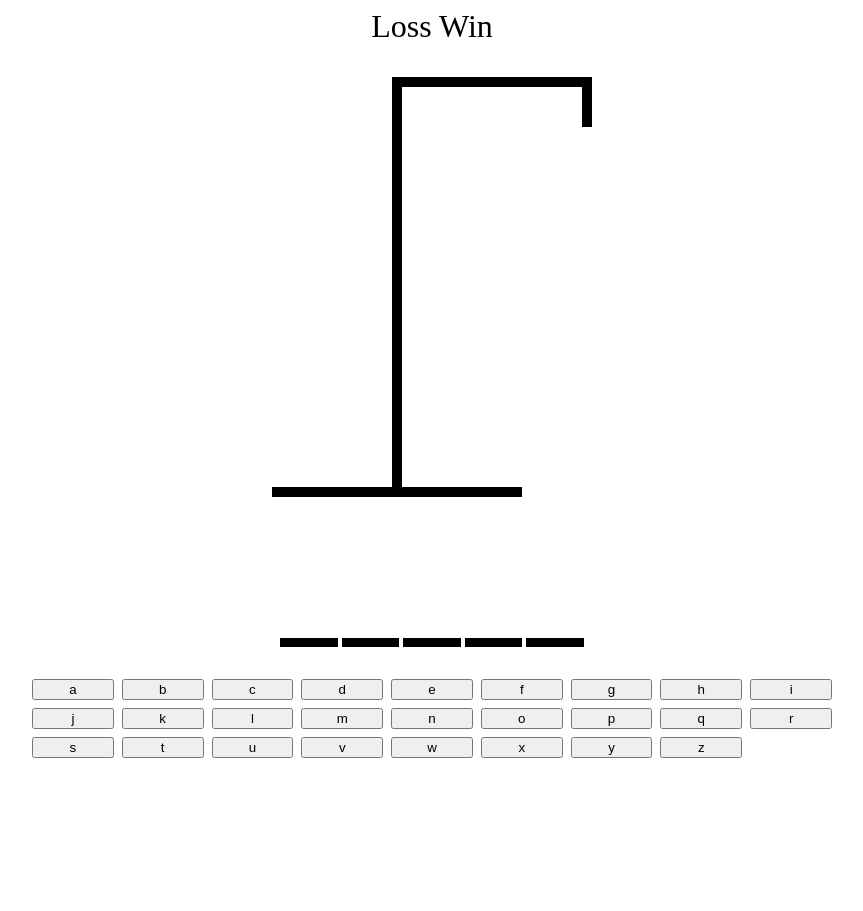
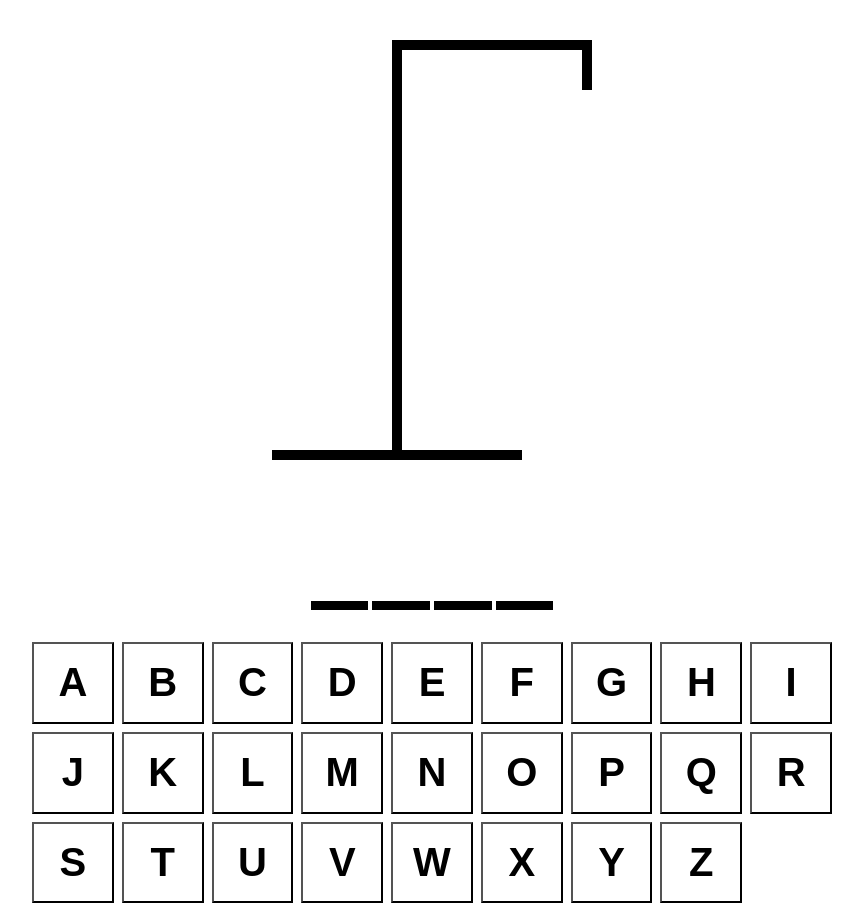
Before and after one commit to ritagujar/learning-typescript, a React (Vite) app in the folder hangman/: page / in a window 1280 px wide. Shown: the whole page, without its empty margins (208-1071 px from the left). Before the commit the page ends 800 px from the top, so only its background shows below. Built offline with nearby package versions, Linux system fonts and the light colour scheme.

Commit message:
Completed the game

```diff
--- a/hangman/src/App.tsx
+++ b/hangman/src/App.tsx
@@ -1,20 +1,68 @@
-import { useState } from "react";
+import { useCallback, useEffect, useState } from "react";
 import words from "./wordList.json";
 import HangmanDrawing from "./HangmanDrawing";
 import HangmanWords from "./HangmanWords";
 import Keyboard from "./Keyboard";
 
+function getWord() {
+  return words[Math.floor(Math.random() * words.length)];
+}
+
 function App() {
-  const [wordToGuess, setWordToGuess] = useState(() => {
-    return words[Math.floor(Math.random() * words.length)];
-  });
+  const [wordToGuess, setWordToGuess] = useState(getWord);
+  const [guessedLetters, setGuessedLetters] = useState<string[]>([]);
 
-  const [guessedLatters, setGuessedLetters] = useState<string[]>([]);
-  const incorrectLetters = guessedLatters.filter(
+  const incorrectLetters = guessedLetters.filter(
     (letter) => !wordToGuess.includes(letter)
   );
 
-  console.log(wordToGuess);
+  const isLoser = incorrectLetters.length >= 6;
+  const isWinner = wordToGuess
+    .split("")
+    .every((letter) => guessedLetters.includes(letter));
+
+  const addGuessedLetter = useCallback(
+    (letter: string) => {
+      if (guessedLetters.includes(letter) || isLoser || isWinner) return;
+
+      setGuessedLetters((currentLetters) => [...currentLetters, letter]);
+    },
+    [guessedLetters, isWinner, isLoser]
+  );
+
+  useEffect(() => {
+    const handler = (e: KeyboardEvent) => {
+      const key = e.key;
+      if (!key.match(/^[a-z]$/)) return;
+
+      e.preventDefault();
+      addGuessedLetter(key);
+    };
+
+    document.addEventListener("keypress", handler);
+
+    return () => {
+      document.removeEventListener("keypress", handler);
+    };
+  }, [guessedLetters]);
+
+  useEffect(() => {
+    const handler = (e: KeyboardEvent) => {
+      const key = e.key;
+      if (key !== "Enter") return;
+
+      e.preventDefault();
+      setGuessedLetters([]);
+      setWordToGuess(getWord());
+    };
+
+    document.addEventListener("keypress", handler);
+
+    return () => {
+      document.removeEventListener("keypress", handler);
+    };
+  }, []);
+
   return (
     <div
       style={{
@@ -26,11 +74,25 @@
         alignItems: "center",
       }}
     >
-      <div style={{ fontSize: "2rem", textAlign: "center" }}>Loss Win</div>
+      <div style={{ fontSize: "2rem", textAlign: "center" }}>
+        {isWinner && "Winner! - Refresh to try again"}
+        {isLoser && "Nice Try - Refresh to try again"}
+      </div>
       <HangmanDrawing numberOfGuesses={incorrectLetters.length} />
-      <HangmanWords guessedLetters={guessedLatters} wordToGuess={wordToGuess} />
+      <HangmanWords
+        reveal={isLoser}
+        guessedLetters={guessedLetters}
+        wordToGuess={wordToGuess}
+      />
       <div style={{ alignSelf: "stretch" }}>
-        <Keyboard />
+        <Keyboard
+          disabled={isWinner || isLoser}
+          activeLetters={guessedLetters.filter((letter) =>
+            wordToGuess.includes(letter)
+          )}
+          inactiveLetters={incorrectLetters}
+          addGuessedLetter={addGuessedLetter}
+        />
       </div>
     </div>
   );
--- a/hangman/src/HangmanWords.tsx
+++ b/hangman/src/HangmanWords.tsx
@@ -3,9 +3,14 @@
 type HangmanWordProps = {
   guessedLetters: string[];
   wordToGuess: string;
+  reveal?: boolean;
 };
 
-function HangmanWords({ guessedLetters, wordToGuess }: HangmanWordProps) {
+function HangmanWords({
+  guessedLetters,
+  wordToGuess,
+  reveal = false,
+}: HangmanWordProps) {
   return (
     <div
       style={{
@@ -21,9 +26,12 @@
         <span style={{ borderBottom: ".1em solid black" }} key={index}>
           <span
             style={{
-              visibility: guessedLetters.includes(letter)
-                ? "visible"
-                : "hidden",
+              visibility:
+                guessedLetters.includes(letter) || reveal
+                  ? "visible"
+                  : "hidden",
+              color:
+                !guessedLetters.includes(letter) && reveal ? "red" : "black",
             }}
           >
             {letter}
--- a/hangman/src/Keyboard.tsx
+++ b/hangman/src/Keyboard.tsx
@@ -1,4 +1,3 @@
-import React from "react";
 import styles from "./Keyboard.module.css";
 
 const KEYS = [
@@ -30,7 +29,19 @@
   "z",
 ];
 
-function Keyboard() {
+type KeyboardProps = {
+  disabled?: boolean;
+  activeLetters: string[];
+  inactiveLetters: string[];
+  addGuessedLetter: (letter: string) => void;
+};
+
+function Keyboard({
+  disabled = false,
+  activeLetters,
+  inactiveLetters,
+  addGuessedLetter,
+}: KeyboardProps) {
   return (
     <div
       style={{
@@ -40,8 +51,17 @@
       }}
     >
       {KEYS.map((key) => {
+        const isActive = activeLetters.includes(key);
+        const isInactive = inactiveLetters.includes(key);
         return (
-          <button className={`${styles.btn}} `} key={key}>
+          <button
+            onClick={() => addGuessedLetter(key)}
+            className={`${styles.btn} ${isActive ? styles.active : ""}
+            ${isInactive ? styles.inactive : ""}
+            `}
+            disabled={isActive || isInactive || disabled}
+            key={key}
+          >
             {key}
           </button>
         );
```
